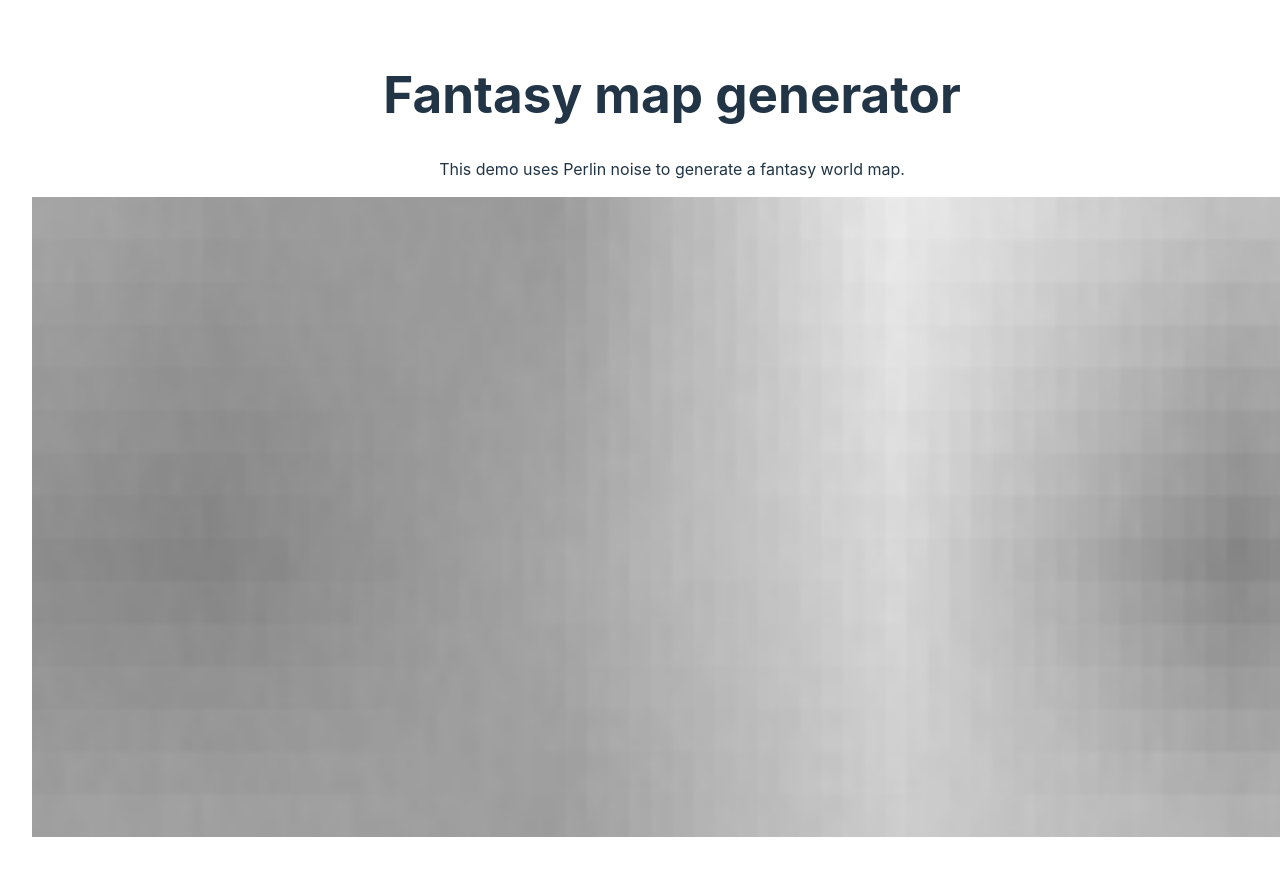
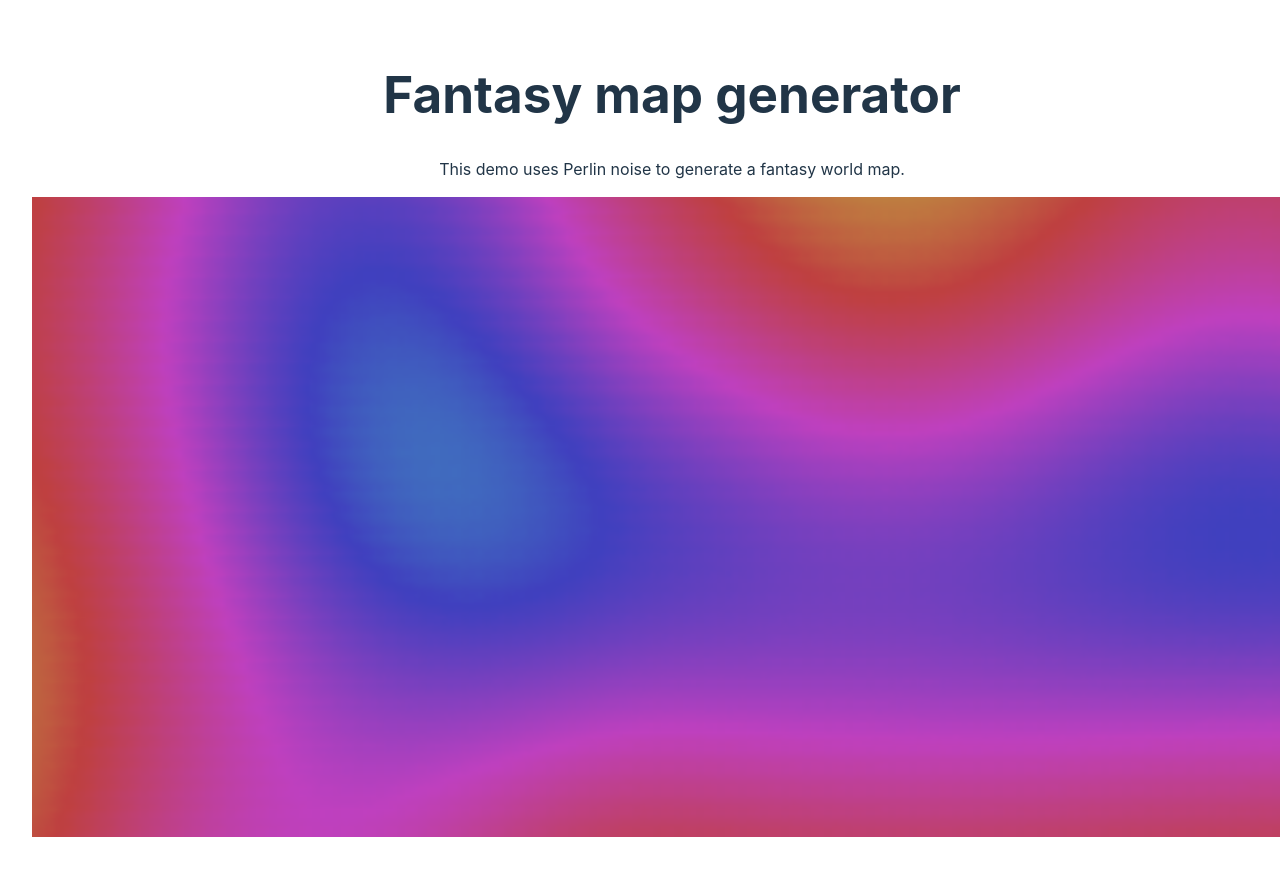
Before and after one commit to joeglDev/Map-maker, a React (Vite) app: page / in a window 1280 px wide. Shown: the top 875 px of the page. Built offline with nearby package versions, Linux system fonts and the light colour scheme.

Commit message:
Revert "2nd"
This reverts commit df48be2afba0669dbe285a2d395554885008bda5.

```diff
--- a/src/components/Canvas.tsx
+++ b/src/components/Canvas.tsx
@@ -1,70 +1,38 @@
 import { MutableRefObject, useEffect } from "react";
+import { getPerlinNoise } from "../lib/perlinNoise";
 
 interface CanvasProps {
     canvasRef: MutableRefObject<null>;
-    offScreenRef: MutableRefObject<null>;
 }
 
-export const Canvas = ({ canvasRef, offScreenRef }: CanvasProps) => {
-    /*
+export const Canvas = ({ canvasRef }: CanvasProps) => {
     const GRID_SIZE = 4;
     const RESOLUTION = 128;
     const COLOR_SCALE = 250;
+    const CANVAS_WIDTH = 640;
     const pixel_size = CANVAS_WIDTH / RESOLUTION;
     const num_pixels = GRID_SIZE / RESOLUTION;
-    */
-    const CANVAS_WIDTH = 640;
-    const CANVAS_HEIGHT = 1280;
-
-
-
-
 
     useEffect(() => {
         const ctx = canvasRef.current.getContext('2d');
-        const offScreenCtx = offScreenRef.current.getContext('2d');
-        console.log('hi')
-        console.log(ctx, offScreenCtx)
 
-        const saved_alpha = ctx!.globalAlpha
-
-        // Fill the offscreen buffer with random noise.
-        offScreenCtx!.width = CANVAS_WIDTH;
-        offScreenCtx!.height = CANVAS_HEIGHT;
-
-        const offscreen_id = offScreenCtx.getImageData(0, 0,
-            offScreenCtx!.width,
-            offScreenCtx!.height),
-            offscreen_pixels = offscreen_id.data
-
-        for (let i = 0; i < offscreen_pixels.length; i += 4) {
-            offscreen_pixels[i] =
-                offscreen_pixels[i + 1] =
-                offscreen_pixels[i + 2] = Math.floor(Math.random() * 255)
-            offscreen_pixels[i + 3] = 255
+        for (let y = 0; y < GRID_SIZE; y += num_pixels / GRID_SIZE) {
+            for (let x = 0; x < GRID_SIZE; x += num_pixels / GRID_SIZE) {
+                const v = getPerlinNoise(x, y) * COLOR_SCALE;
+               ctx.fillStyle = 'hsl(' + v + ',50%,50%)';
+                ctx.fillRect(
+                    x / GRID_SIZE * CANVAS_WIDTH,
+                    y / GRID_SIZE * CANVAS_WIDTH,
+                    pixel_size,
+                    pixel_size
+                );
+            }
         }
 
-        offScreenCtx!.putImageData(offscreen_id, 0, 0)
-
-        // Scale random iterations onto the canvas to generate Perlin noise.
-        for (let size = 4; size <= offScreenCtx!.width; size *= 2) {
-            const x = Math.floor(Math.random() * (offScreenCtx!.width - size)),
-                y = Math.floor(Math.random() * (offScreenCtx!.height - size))
-
-            ctx!.globalAlpha = 4 / size
-            ctx!.drawImage(offScreenRef.current, x, y, size, size,
-                0, 0, CANVAS_WIDTH, CANVAS_HEIGHT)
-        }
-
-        ctx!.globalAlpha = saved_alpha
-
-    }, [canvasRef, offScreenRef]);
+    }, [canvasRef, num_pixels, pixel_size]);
 
 
     return (
-        <>
-            <canvas style={{ width: '80rem', height: '40rem' }} ref={canvasRef} />
-            <canvas style={{ width: '80rem', height: '40rem', display: 'none' }} ref={offScreenRef} />
-        </>
+        <canvas style={{ width: '80rem', height: '40rem' }} ref={canvasRef} />
     )
 };
--- a/src/components/MapAndControls.tsx
+++ b/src/components/MapAndControls.tsx
@@ -2,12 +2,11 @@ import { useRef } from "react";
 import { Canvas } from "./Canvas";
 
 export const MapAndControls = () => {
-    const canvasRef = useRef(null);
-    const offScreenRef = useRef(null)
+    const canvasRef = useRef(null)
 
     return (
         <>
-        <Canvas canvasRef={canvasRef} offScreenRef={offScreenRef}/>
+        <Canvas canvasRef={canvasRef}/>
         </>
     )
 };
--- a/src/lib/perlinNoise.ts
+++ b/src/lib/perlinNoise.ts
@@ -1,4 +1,3 @@
-/*
 interface Vector2D {
     x: number;
     y: number;
@@ -48,7 +47,3 @@ export const getPerlinNoise = (x: number, y: number) => {
 
     return v;
 }
-
-
-
-*/
```
